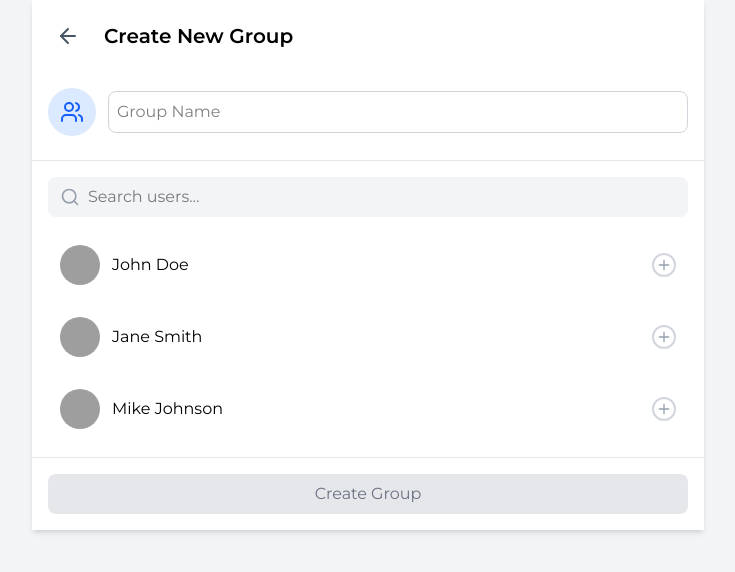
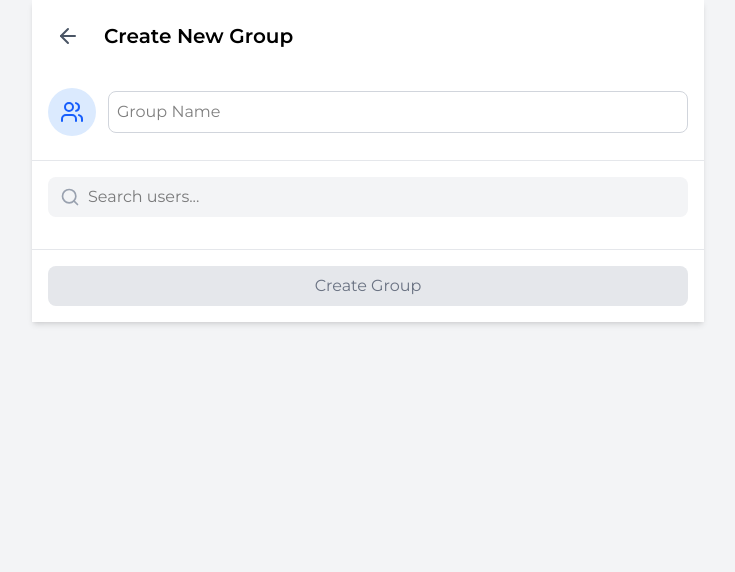
Before and after one commit to sarangpachari/chat4me-client, a React (Vite) app: page /group in a window 1280 px wide. Shown: the top 572 px of the page, without its empty margins (272-1007 px from the left). Built offline with nearby package versions, Linux system fonts and the light colour scheme; grey boxes are pictures that could not be loaded; a web font is replaced by a local one.

Commit message:
caompleted the add grpup feature to the code

```diff
--- a/src/pages/CreateGroup.jsx
+++ b/src/pages/CreateGroup.jsx
@@ -1,57 +1,102 @@
-import React, { useCallback, useMemo, useState, useEffect } from 'react';
-import { Search, Users, ArrowLeft, Plus, X } from 'lucide-react';
-import { Link } from 'react-router-dom';
+import React, { useState, useEffect } from "react";
+import { Search, Users, ArrowLeft, Plus, X } from "lucide-react";
+import { Link, useNavigate } from "react-router-dom";
+import { searchUserAPI, createGroupAPI } from "../services/allAPI";
+import { toast } from "react-toastify";
+import "react-toastify/dist/ReactToastify.css";
 
-// Custom hook to debounce values
-function useDebounce(value, delay) {
-  const [debouncedValue, setDebouncedValue] = useState(value);
+
+function CreateGroup() {
+  const [groupName, setGroupName] = useState("");
+  const [searchQuery, setSearchQuery] = useState("");
+  const [searchResults, setSearchResults] = useState([]);
+  const [loading, setLoading] = useState(false);
+  const [selectedUsers, setSelectedUsers] = useState([]);
+  const [creating, setCreating] = useState(false);
+  const naviagete = useNavigate()
+
+
+  // For holding users mapped by userId to improve lookup speed
+  const userMap = new Map(searchResults.map((user) => [user._id, user]));
 
   useEffect(() => {
-    const handler = setTimeout(() => setDebouncedValue(value), delay);
-    return () => clearTimeout(handler);
-  }, [value, delay]);
+    if (searchQuery) {
+      handleSearch();
+    } else {
+      setSearchResults([]);
+    }
+  }, [searchQuery]);
 
-  return debouncedValue;
-}
+  const handleSearch = async () => {
+    if (!searchQuery.trim()) return setSearchResults([]);
 
-function CreateGroup() {
-  const [groupName, setGroupName] = useState('');
-  const [searchQuery, setSearchQuery] = useState('');
-  const [selectedUsers, setSelectedUsers] = useState([]);
+    setLoading(true);
+    try {
+      const { data } = await searchUserAPI(searchQuery);
+      const loggedInUserId = JSON.parse(localStorage.getItem("user"))._id;
 
-  // Mock data for demonstration
-  const mockUsers = [
-    { id: '1', name: 'John Doe', avatar: 'https://images.unsplash.com/photo-1472099645785-5658abf4ff4e?w=100' },
-    { id: '2', name: 'Jane Smith', avatar: 'https://images.unsplash.com/photo-1494790108377-be9c29b29330?w=100' },
-    { id: '3', name: 'Mike Johnson', avatar: 'https://images.unsplash.com/photo-1500648767791-00dcc994a43e?w=100' },
-  ];
+      // Exclude the logged-in user from the search results
+      const filteredResults = data.users.filter(user => user._id !== loggedInUserId);
 
-  const debouncedSearchQuery = useDebounce(searchQuery, 300);
+      setSearchResults(filteredResults);
+    } catch (error) {
+      console.error("Search error:", error);
+      setSearchResults([]);
+    }
+    setLoading(false);
+  };
 
-  const toggleUserSelection = useCallback((userId) => {
-    setSelectedUsers(prev =>
+
+  const toggleUserSelection = (userId) => {
+    setSelectedUsers((prev) =>
       prev.includes(userId)
-        ? prev.filter(id => id !== userId)
+        ? prev.filter((id) => id !== userId)
         : [...prev, userId]
     );
-  }, []);
+  };
 
-  const filteredUsers = useMemo(() => {
-    return mockUsers.filter(user =>
-      user.name.toLowerCase().includes(debouncedSearchQuery.toLowerCase())
-    );
-  }, [debouncedSearchQuery, mockUsers]);
+  const handleCreateGroup = async () => {
+    if (!groupName.trim() || selectedUsers.length === 0) {
+      return alert("Group name and at least one member are required!");
+    }
 
-  const handleCreateGroup = () => {
-    // TODO: Integrate group creation API call here
-    console.log("Creating group with name:", groupName);
-    console.log("Selected Users:", selectedUsers);
+    setCreating(true);
+    const loggedInUserId = JSON.parse(localStorage.getItem("user"));
+    const token = localStorage.getItem("token");
+
+    const reqBody = {
+      name: groupName,
+      userId: loggedInUserId._id,
+      groupMember: selectedUsers,
+    };
+
+    const reqHeader = {
+      Authorization: token,
+    };
+
+    try {
+      const response = await createGroupAPI(reqBody, reqHeader);
+
+      if (response.status === 200) {
+        toast.success("Group created successfully!");
+        setGroupName("");
+        setSelectedUsers([]);
+        naviagete('/home')
+      } else if (response.status === 400) {
+        toast.warning("Add at least one member");
+      } else {
+        throw new Error("Failed to create group.");
+      }
+    } catch (error) {
+      console.error("Group creation error:", error);
+      toast.error("Error creating group. Please try again.");
+    }
+    setCreating(false);
   };
 
   return (
     <div className="min-h-screen bg-gray-100">
       <div className="max-w-2xl mx-auto bg-white shadow-md">
-        {/* Header */}
         <div className="p-4 flex items-center">
           <Link to="/home" className="p-2 hover:bg-gray-100 rounded-full">
             <ArrowLeft className="w-6 h-6 text-gray-600" />
@@ -59,7 +104,6 @@ function CreateGroup() {
           <h1 className="ml-4 text-xl font-semibold">Create New Group</h1>
         </div>
 
-        {/* Group Name Input */}
         <div className="p-4 border-b border-gray-200">
           <div className="flex items-center gap-3 mb-2">
             <div className="w-12 h-12 bg-blue-100 rounded-full flex items-center justify-center">
@@ -75,7 +119,6 @@ function CreateGroup() {
           </div>
         </div>
 
-        {/* Search and User List */}
         <div className="p-4">
           <div className="relative mb-4">
             <input
@@ -88,22 +131,27 @@ function CreateGroup() {
             <Search className="w-5 h-5 text-gray-400 absolute left-3 top-2.5" />
           </div>
 
-          {/* Selected Users */}
+          {loading && (
+            <div className="text-center text-gray-500">Searching...</div>
+          )}
+
           {selectedUsers.length > 0 && (
             <div className="flex flex-wrap gap-2 mb-4">
-              {selectedUsers.map(userId => {
-                const user = mockUsers.find(u => u.id === userId);
+              {selectedUsers.map((userId) => {
+                const user = userMap.get(userId);
                 return (
                   <div
                     key={userId}
                     className="flex items-center gap-2 bg-blue-100 px-3 py-1 rounded-full"
                   >
                     <img
-                      src={user?.avatar}
-                      alt={user?.name}
+                      src={user?.avatar || "default-avatar.png"}
+                      alt={user?.username}
                       className="w-6 h-6 rounded-full"
                     />
-                    <span className="text-sm text-blue-800">{user?.name}</span>
+                    <span className="text-sm text-blue-800">
+                      {user?.username}
+                    </span>
                     <button
                       onClick={() => toggleUserSelection(userId)}
                       className="text-blue-800 hover:text-blue-900"
@@ -116,23 +164,24 @@ function CreateGroup() {
             </div>
           )}
 
-          {/* User List */}
           <div className="space-y-2">
-            {filteredUsers.map(user => (
+            {searchResults.map((user) => (
               <div
-                key={user.id}
-                onClick={() => toggleUserSelection(user.id)}
+                key={user._id}
+                onClick={() => toggleUserSelection(user._id)}
                 className={`flex items-center p-3 rounded-lg cursor-pointer ${
-                  selectedUsers.includes(user.id) ? 'bg-blue-50' : 'hover:bg-gray-50'
+                  selectedUsers.includes(user._id)
+                    ? "bg-blue-50"
+                    : "hover:bg-gray-50"
                 }`}
               >
                 <img
-                  src={user.avatar}
-                  alt={user.name}
+                  src={user.profileImg || "default-avatar.png"}
+                  alt={user.username}
                   className="w-10 h-10 rounded-full"
                 />
-                <span className="ml-3 flex-1">{user.name}</span>
-                {selectedUsers.includes(user.id) ? (
+                <span className="ml-3 flex-1">{user.username}</span>
+                {selectedUsers.includes(user._id) ? (
                   <div className="w-6 h-6 bg-blue-500 rounded-full flex items-center justify-center">
                     <X className="w-4 h-4 text-white" />
                   </div>
@@ -146,18 +195,21 @@ function CreateGroup() {
           </div>
         </div>
 
-        {/* Create Button */}
         <div className="p-4 border-t border-gray-200">
           <button
             onClick={handleCreateGroup}
-            disabled={!groupName.trim() || selectedUsers.length === 0}
+            disabled={
+              creating || !groupName.trim() || selectedUsers.length === 0
+            }
             className={`w-full py-2 px-4 rounded-lg ${
-              groupName.trim() && selectedUsers.length > 0
-                ? 'bg-blue-500 hover:bg-blue-600 text-white'
-                : 'bg-gray-200 text-gray-500 cursor-not-allowed'
+              creating
+                ? "bg-gray-300 text-gray-500 cursor-not-allowed"
+                : groupName.trim() && selectedUsers.length > 0
+                ? "bg-blue-500 hover:bg-blue-600 text-white"
+                : "bg-gray-200 text-gray-500 cursor-not-allowed"
             }`}
           >
-            Create Group
+            {creating ? "Creating..." : "Create Group"}
           </button>
         </div>
       </div>
--- a/src/services/allAPI.js
+++ b/src/services/allAPI.js
@@ -99,3 +99,12 @@ export const allMyGroupsAPI = async (loggedUserId, reqHeader) => {
     reqHeader
   );
 };
+
+//CREATE Grpup
+export const createGroupAPI = async (reqBody,reqHeader) => {
+  return await commonAPI(
+    "POST",
+    `${SERVER_BASE_URL}/grp/create-group`,
+    reqBody,reqHeader
+  );
+};
```
